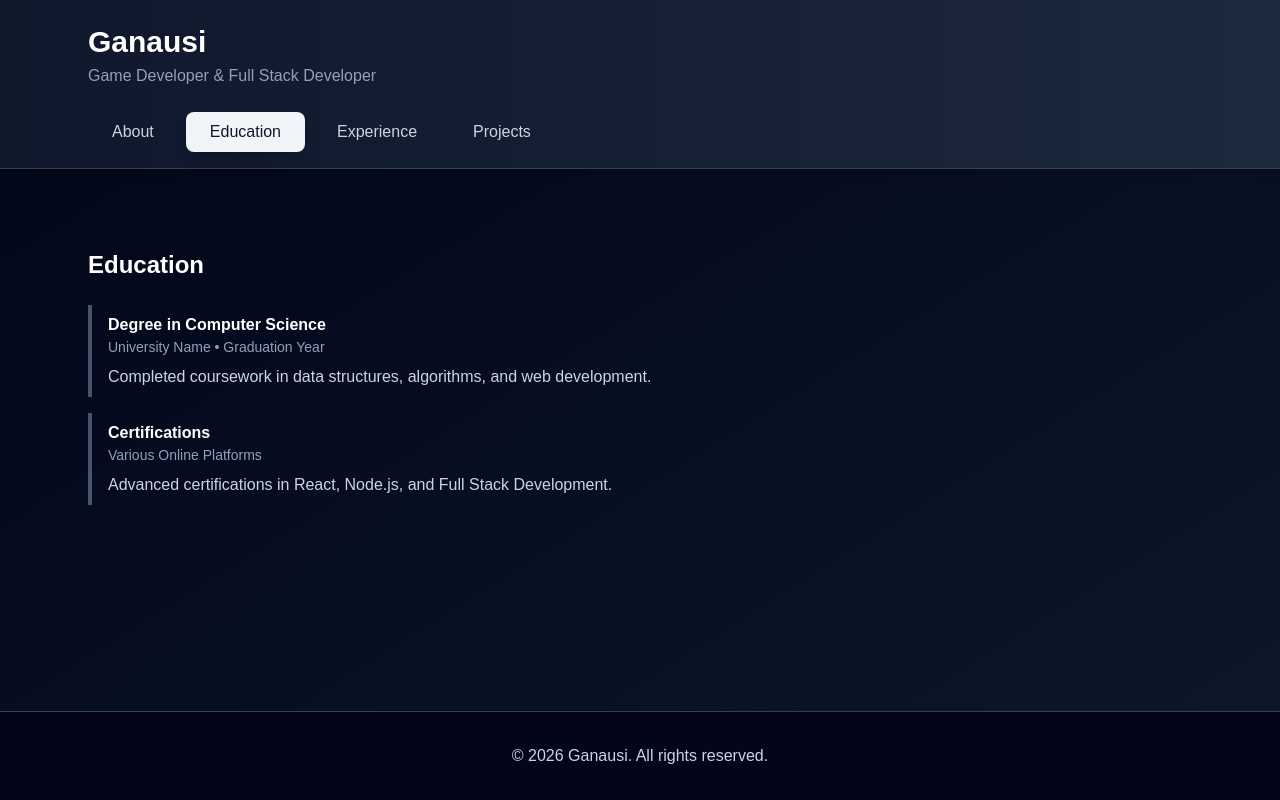
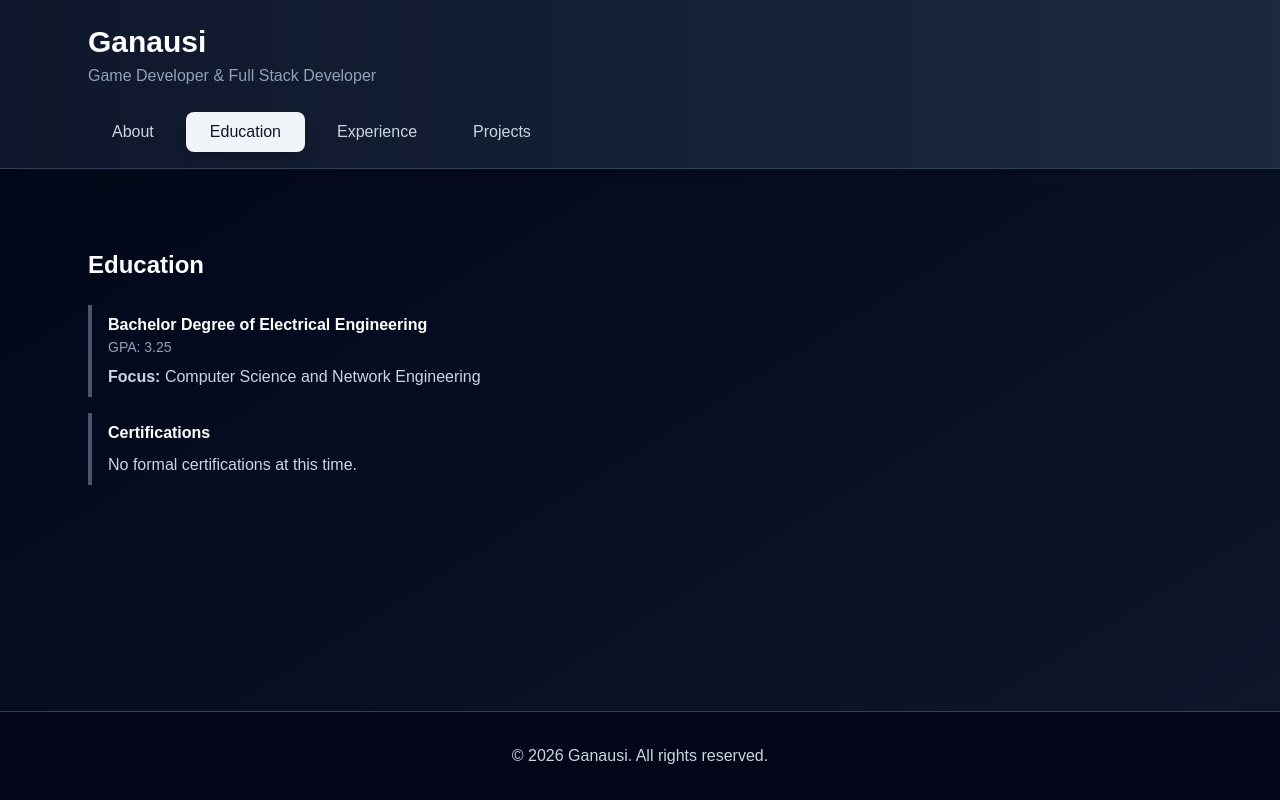
Before and after one commit to ARosyidG/New-Porto-web, a Next.js app: page / in a window 1280 px wide. Both pictures are taken after a click on the button "Education". Built offline with nearby package versions, Linux system fonts and the light colour scheme.

Commit message:
Update education section with bachelor degree and focus areas

```diff
--- a/components/TabContent.tsx
+++ b/components/TabContent.tsx
@@ -47,17 +47,16 @@ function EducationContent() {
       <h2 className="text-2xl font-bold text-white">Education</h2>
       <div className="space-y-4">
         <div className="border-l-4 border-slate-600 pl-4 py-2">
-          <h3 className="font-bold text-white">Degree in Computer Science</h3>
-          <p className="text-slate-400 text-sm">University Name • Graduation Year</p>
-          <p className="text-slate-300 mt-2">
-            Completed coursework in data structures, algorithms, and web development.
-          </p>
+          <h3 className="font-bold text-white">Bachelor Degree of Electrical Engineering</h3>
+          <p className="text-slate-400 text-sm">GPA: 3.25</p>
+          <div className="text-slate-300 mt-2 space-y-1">
+            <p><span className="font-semibold">Focus:</span> Computer Science and Network Engineering</p>
+          </div>
         </div>
         <div className="border-l-4 border-slate-600 pl-4 py-2">
           <h3 className="font-bold text-white">Certifications</h3>
-          <p className="text-slate-400 text-sm">Various Online Platforms</p>
           <p className="text-slate-300 mt-2">
-            Advanced certifications in React, Node.js, and Full Stack Development.
+            No formal certifications at this time.
           </p>
         </div>
       </div>
@@ -71,18 +70,19 @@ function ExperienceContent() {
       <h2 className="text-2xl font-bold text-white">Experience</h2>
       <div className="space-y-4">
         <div className="border-l-4 border-slate-600 pl-4 py-2">
-          <h3 className="font-bold text-white">Game Developer</h3>
+          <h3 className="font-bold text-white">Game Programmer</h3>
           <p className="text-slate-400 text-sm">October 2025 - Present</p>
           <p className="text-slate-300 mt-2">
-            Currently developing a Roblox game, leveraging my expertise in game design and development to create engaging gameplay experiences.
+            Program gameplay for Roblox games, implementing game mechanics and interactive features.
           </p>
         </div>
         <div className="border-l-4 border-slate-600 pl-4 py-2">
           <h3 className="font-bold text-white">Research Assistant</h3>
           <p className="text-slate-400 text-sm">2024</p>
-          <p className="text-slate-300 mt-2">
-            Topic: VR, Medical Education, Game. Developing a VR application for medical education, combining virtual reality technology with educational content to enhance learning experiences.
-          </p>
+          <div className="text-slate-300 mt-2 space-y-1">
+            <p><span className="font-semibold">Topic:</span> VR, Medical Education, Game</p>
+            <p>Developing a VR app for Medical Education</p>
+          </div>
         </div>
       </div>
     </div>
```
